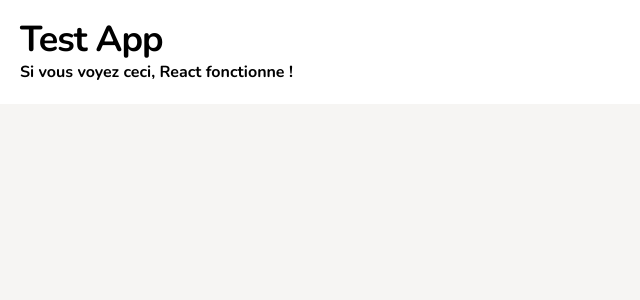
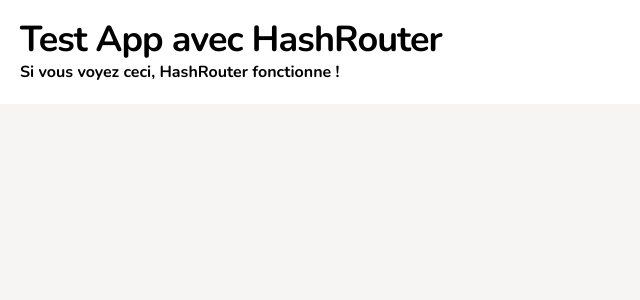
Before and after one commit to Digiibuz/announcement-hero, a React (Vite) app: page / in a window 1280 px wide. Shown: the top 300 px of the page, without its empty margins (0-640 px from the left). Built offline with nearby package versions, Linux system fonts and the light colour scheme.

Commit message:
Fix blank screen error

```diff
--- a/src/App.tsx
+++ b/src/App.tsx
@@ -1,14 +1,17 @@
 
 import React from "react";
+import { HashRouter } from "react-router-dom";
 
 function App() {
-  console.log("App component is rendering");
+  console.log("App with HashRouter is rendering");
 
   return (
-    <div style={{ padding: "20px", backgroundColor: "white", color: "black" }}>
-      <h1>Test App</h1>
-      <p>Si vous voyez ceci, React fonctionne !</p>
-    </div>
+    <HashRouter>
+      <div style={{ padding: "20px", backgroundColor: "white", color: "black" }}>
+        <h1>Test App avec HashRouter</h1>
+        <p>Si vous voyez ceci, HashRouter fonctionne !</p>
+      </div>
+    </HashRouter>
   );
 }
 
```
